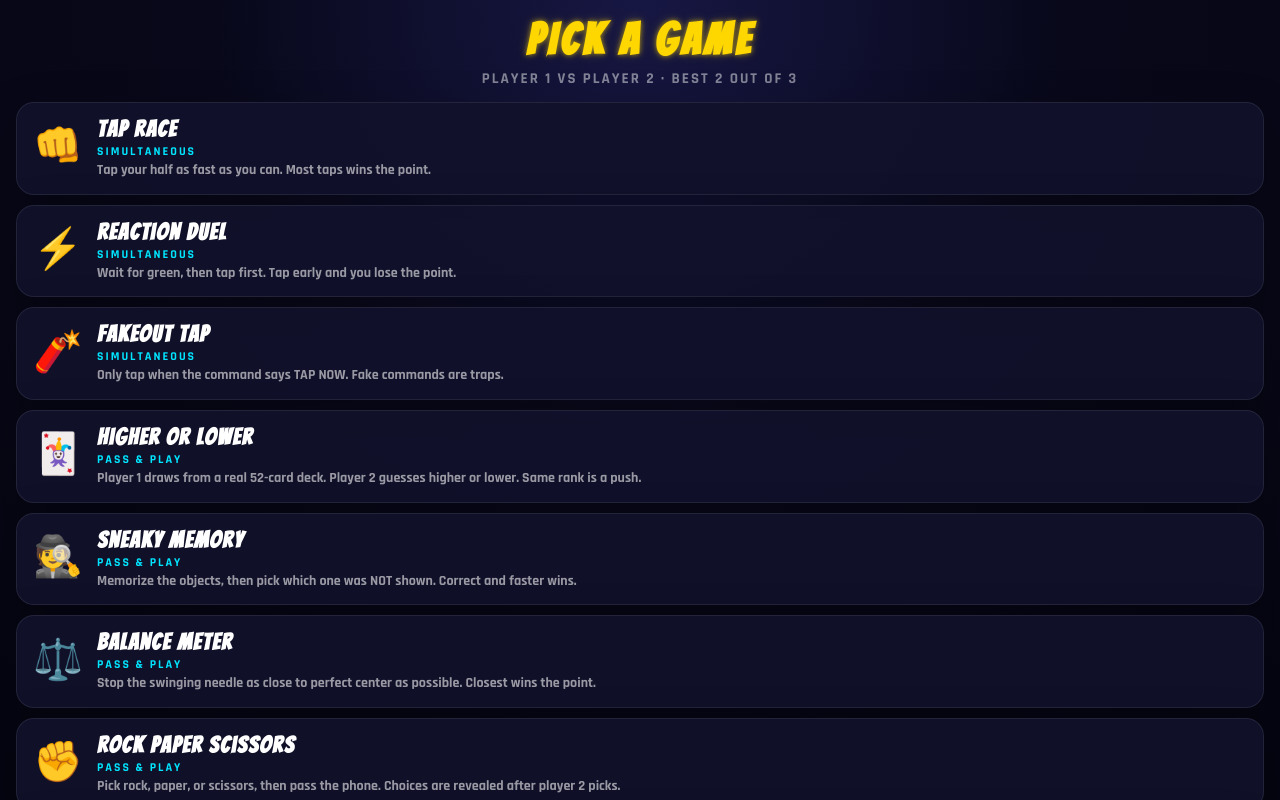
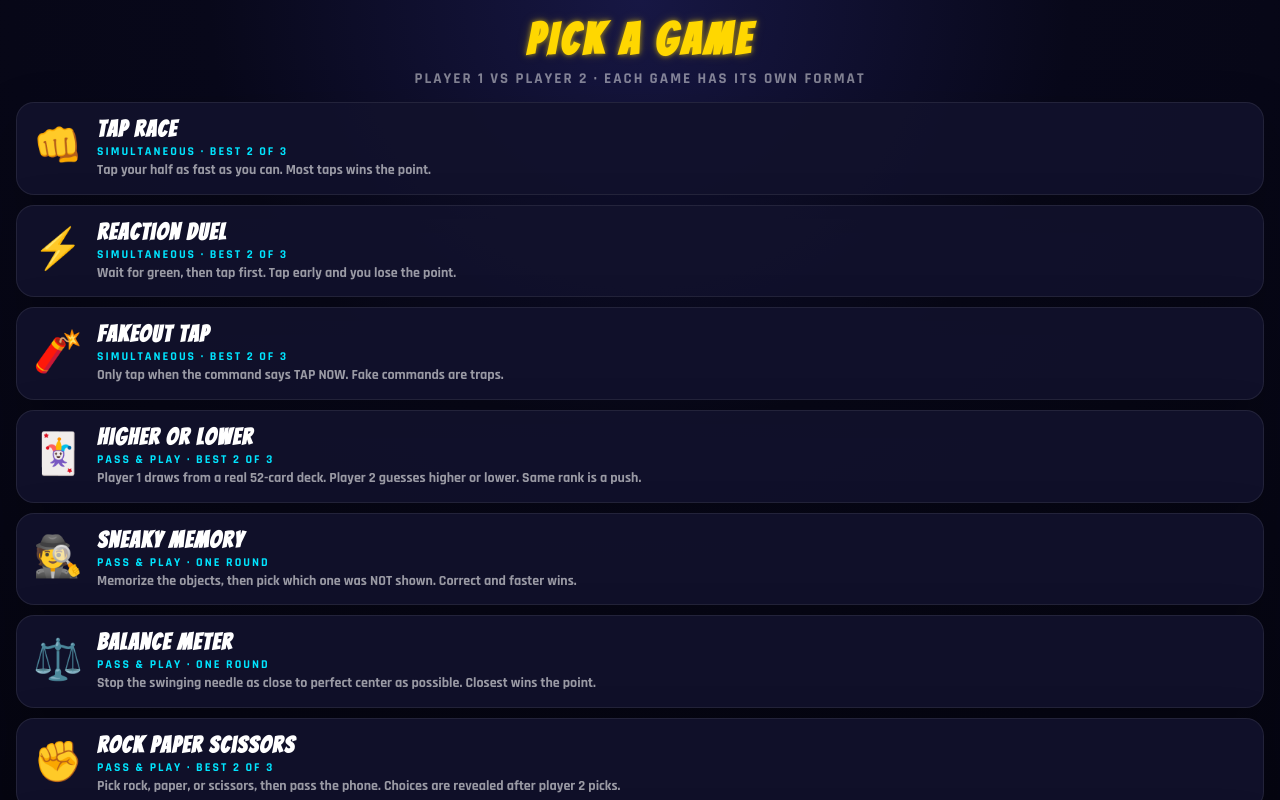
Before and after one commit to royharmon4/claude, a React (Vite) app: page / in a window 1280 px wide. Both pictures are taken after a click on the button "PICK ONE GAME 🎯". Built offline with nearby package versions, Linux system fonts and the light colour scheme.

Commit message:
Show game format in gallery

```diff
--- a/src/components/GameSelectScreen.jsx
+++ b/src/components/GameSelectScreen.jsx
@@ -1,4 +1,6 @@
 import { GAMES } from "../data/games"
+
+const formatLabel = (game) => game.pointsToWin === 1 ? "One round" : "Best 2 of 3"
 
 export default function GameSelectScreen({ players, onSelect, onBack }) {
   return (
@@ -6,7 +8,7 @@ export default function GameSelectScreen({ players, onSelect, onBack }) {
       <div>
         <div className="setup-logo glow-gold t-gold" style={{ fontSize: 44 }}>PICK A GAME</div>
         <div className="setup-sub" style={{ marginTop: 6 }}>
-          {players[0].name} vs {players[1].name} · best 2 out of 3
+          {players[0].name} vs {players[1].name} · each game has its own format
         </div>
       </div>
 
@@ -31,7 +33,7 @@ export default function GameSelectScreen({ players, onSelect, onBack }) {
             <span style={{ display: "flex", flexDirection: "column", gap: 3, minWidth: 0 }}>
               <span className="bang" style={{ fontSize: 23, letterSpacing: 1.4 }}>{game.name}</span>
               <span style={{ fontSize: 12, color: "#00e5ff", letterSpacing: 2, textTransform: "uppercase" }}>
-                {game.type === "sim" ? "Simultaneous" : "Pass & play"}
+                {game.type === "sim" ? "Simultaneous" : "Pass & play"} · {formatLabel(game)}
               </span>
               <span style={{ fontSize: 14, color: "rgba(255,255,255,.58)", lineHeight: 1.25 }}>{game.rules}</span>
             </span>
```
